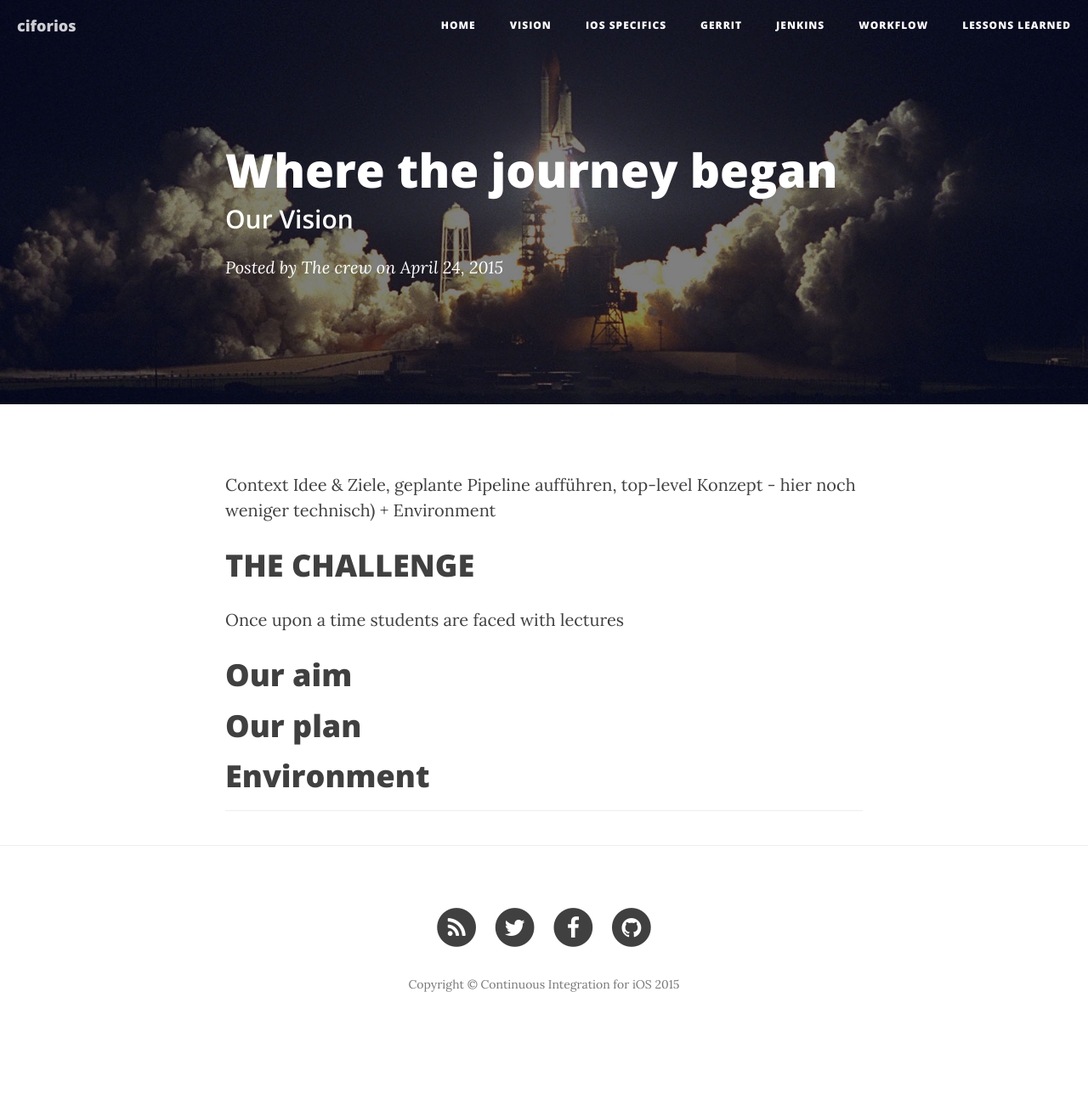
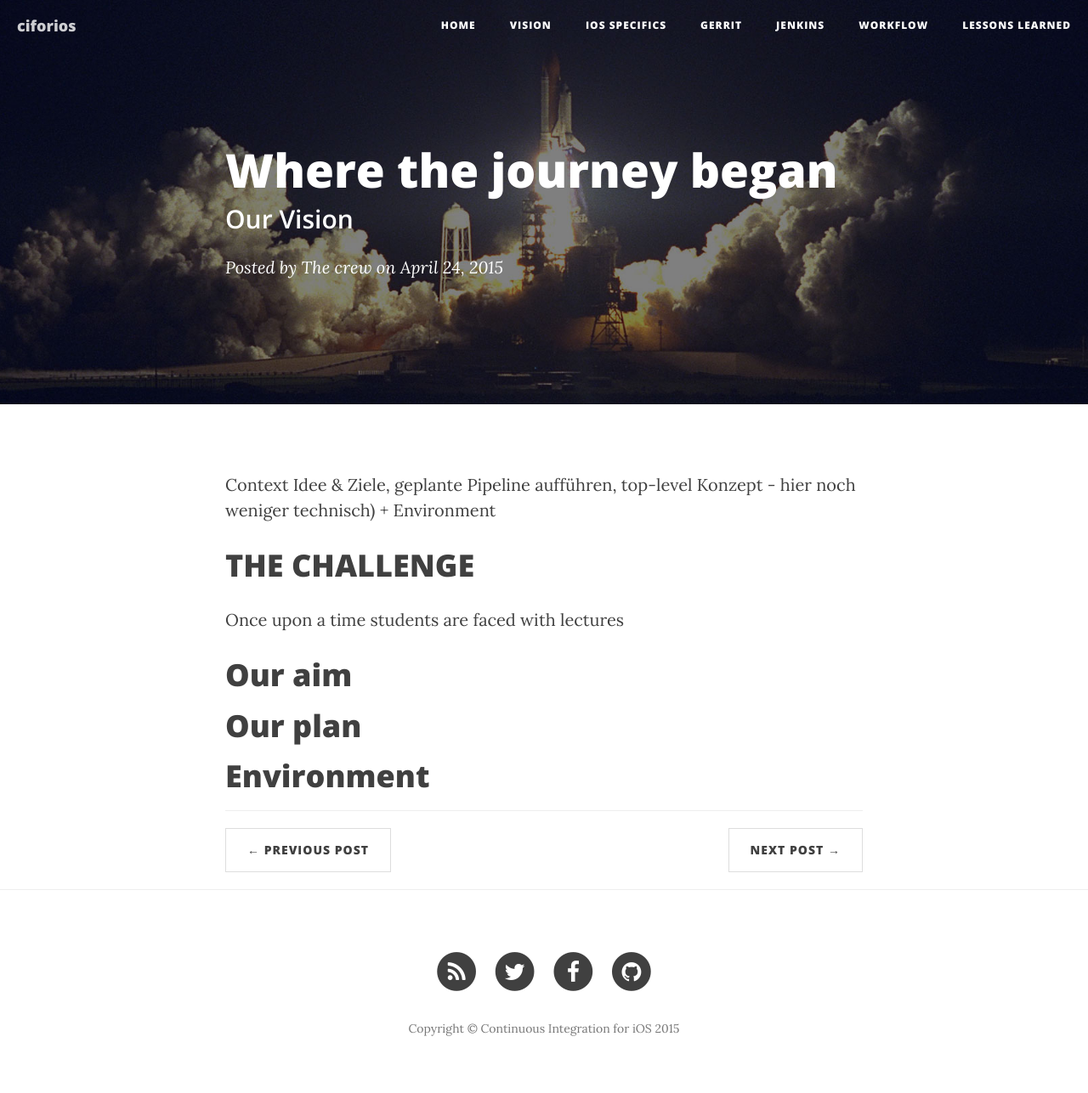
Before and after one commit to ciforios/ciforios.github.io, a Jekyll site: the page built from _posts/2015-04-20-Vision.markdown, in a window 1280 px wide. Shown: the whole page at 85% size. Built offline with Jekyll 4.4.1, drawn with Linux system fonts in a browser that asks for light colours; nearby versions of some CDN libraries; before the commit the page ends 1235 px from its top, so only the background shows below that.

Commit message:
added gemfile, broke prev and next button for debugging

```diff
--- /dev/null
+++ b/Gemfile
@@ -0,0 +1,2 @@
+source 'https://rubygems.org'
+gem 'github-pages'
--- a/_layouts/post.html
+++ b/_layouts/post.html
@@ -42,16 +42,12 @@ layout: default
                     {% endif %}
                 {% endfor %}
 
-                    {% if previousPost %}
                         <li class="previous">
                             <a href="{{ previousPost.url | prepend: site.baseurl | replace: '//', '/' }}" data-toggle="tooltip" data-placement="top" title="{{previousPost.title}}">&larr; Previous Post</a>
                         </li>
-                    {% endif %}
-                    {% if nextPost %}
                         <li class="next">
                             <a href="{{ nextPost.url | prepend: site.baseurl | replace: '//', '/' }}" data-toggle="tooltip" data-placement="top" title="{{nextPost.title}}">Next Post &rarr;</a>
                         </li>
-                    {% endif %}
                 </ul>
 
             </div>
```
Also changed, not shown: Gemfile.lock (added).
